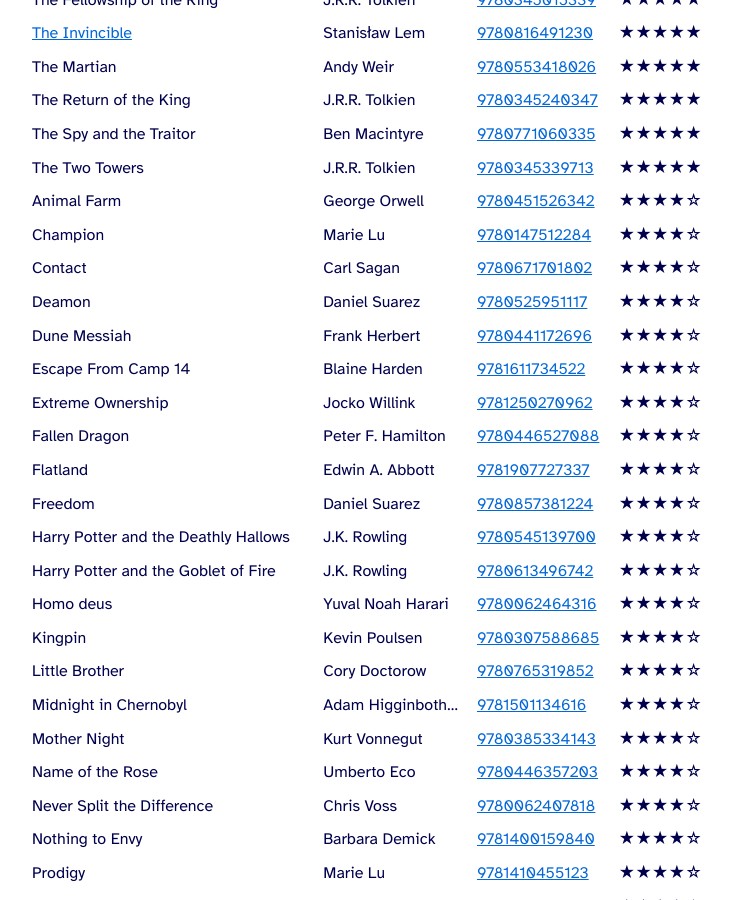
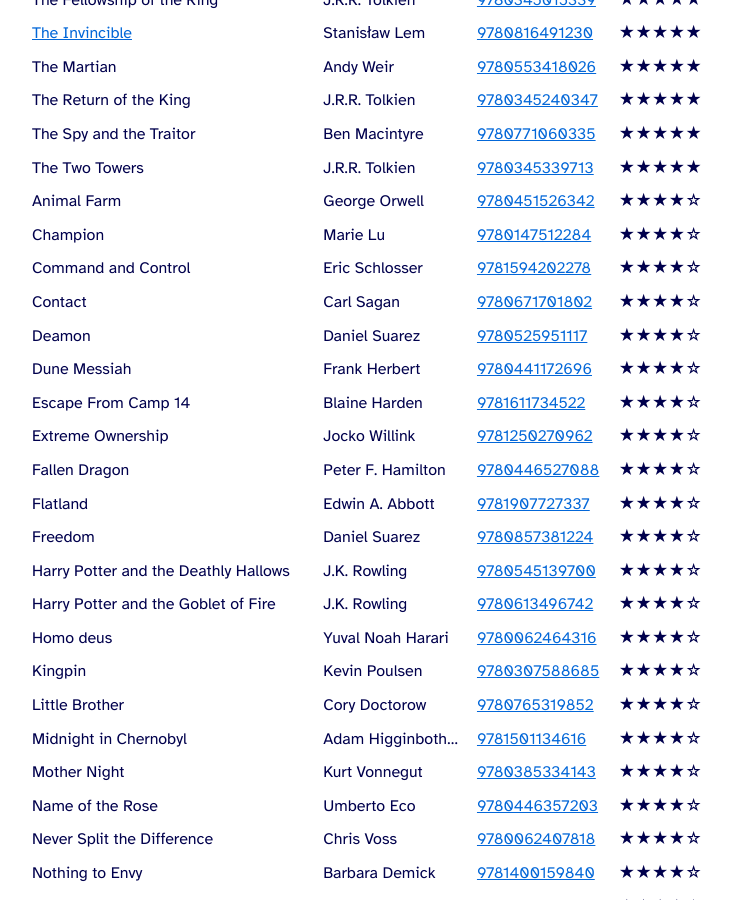
Before and after one commit to cimm/suffix, a Jekyll site: the page built from reading/index.html, in a window 1280 px wide and 900 px high, scrolled down 507 px. Shown: the whole window, without its empty margins (273-1005 px from the left). Built offline with Jekyll 4.4.1, drawn with Linux system fonts in a browser that asks for light colours.

Commit message:
Add Command and Control by E. Schlosser

```diff
--- a/_data/books.yml
+++ b/_data/books.yml
@@ -66,6 +66,10 @@
   author: "Charles Petzold"
   isbn13: 9780735611313
   rating: 3
+- name: "Command and Control"
+  author: "Eric Schlosser"
+  isbn13: 9781594202278
+  rating: 4
 - name: "Contact"
   author: "Carl Sagan"
   isbn13: 9780671701802
```
